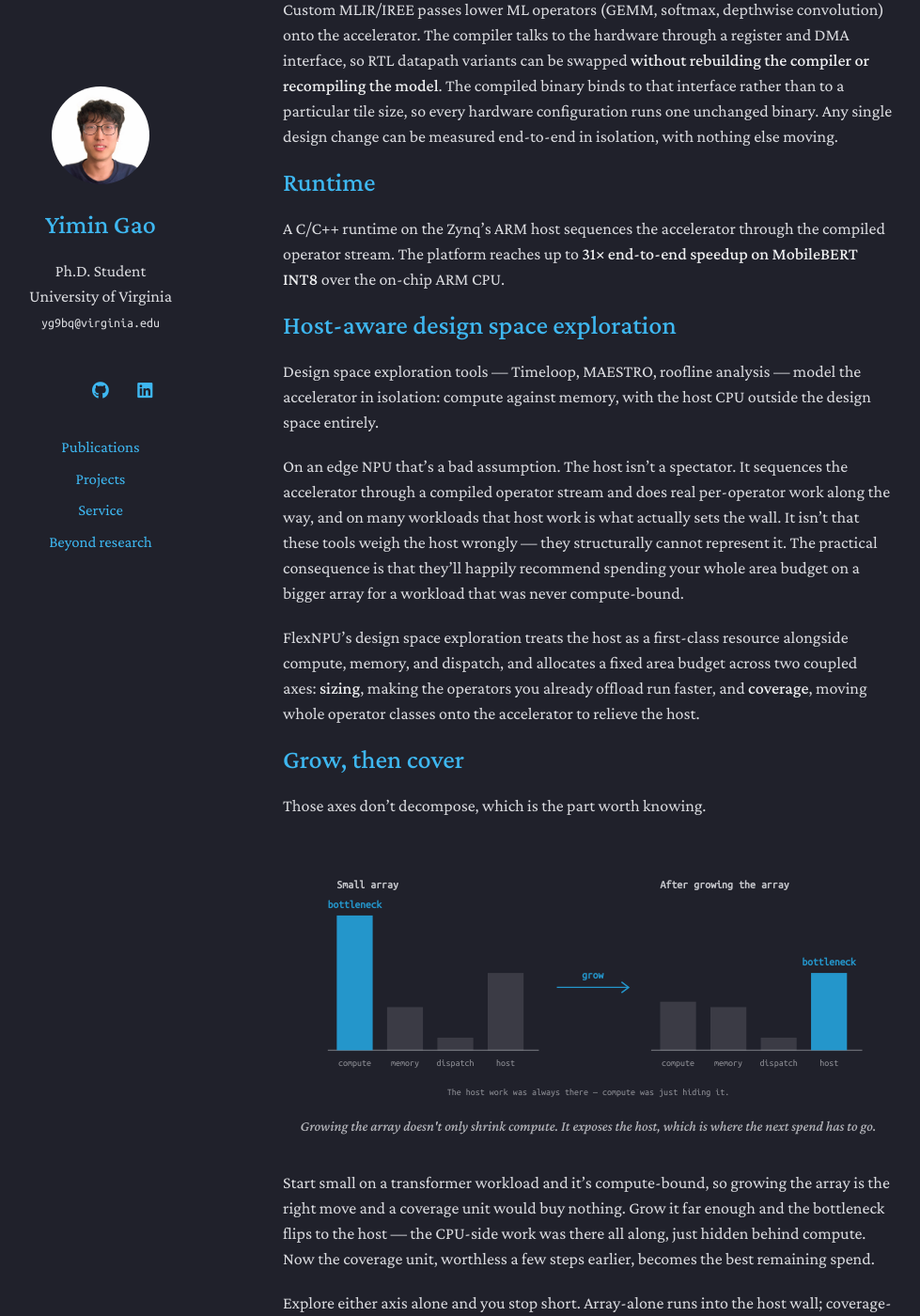
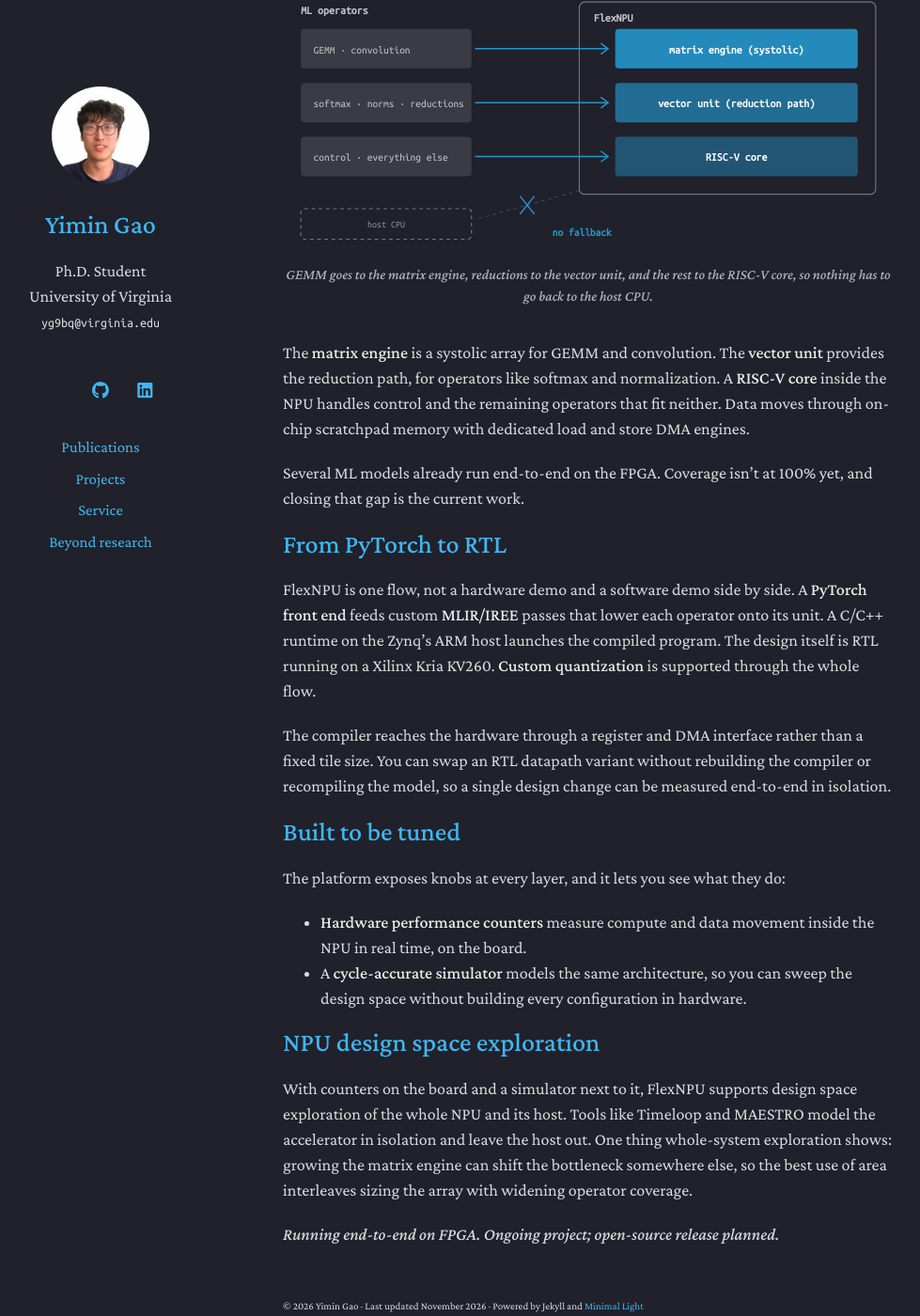
Before and after one commit to YiminGao0113/YiminGao0113.github.io, a Jekyll site: the page built from _projects/flexnpu.md, in a window 1280 px wide and 1400 px high, scrolled down 560 px. Shown: the whole window at 94% size, without its empty margins (169-1148 px from the left). Built offline with Jekyll 4.4.1, drawn with Linux system fonts in a browser that asks for light colours; a style sheet for code colours, icons or effects is not loaded; some of the changed text lies outside the part shown.

Commit message:
FlexNPU: reframe as an end-to-end NPU platform (full operator coverage, PyTorch to RTL)
Co-Authored-By: Claude Opus 5.5 <noreply@anthropic.com>
Claude-Session: https://claude.ai/code/session_01YEvZxk96wYcaPiDtptvMUG

```diff
--- a/_projects/flexnpu.md
+++ b/_projects/flexnpu.md
@@ -5,121 +5,103 @@ order: 2
 permalink: /projects/flexnpu
 redirect_from:
   - /projects/edgescope
-tagline: "A full-stack FPGA NPU platform: architecture, compiler, and runtime"
-status: "Platform in silicon · tool in submission"
-keywords: ["NPU", "RISC-V", "systolic array", "vector unit", "MLIR / IREE", "compiler and runtime", "design space exploration"]
-excerpt: "An end-to-end NPU on a Xilinx Kria KV260: a RISC-V controller, systolic matrix engine, and vector unit, a custom MLIR/IREE compiler backend, and a C/C++ host runtime."
+tagline: "An open, end-to-end NPU research platform, from PyTorch to RTL on an FPGA"
+status: "Running end-to-end on FPGA · open-source release planned"
+keywords: ["NPU", "RISC-V", "systolic array", "vector unit", "MLIR / IREE", "PyTorch", "custom quantization", "cycle-accurate simulation"]
+excerpt: "An NPU that keeps ML operators off the host CPU: a matrix engine for GEMM, a vector unit for reductions, and a RISC-V core for the rest, with one flow from PyTorch down to RTL on an FPGA."
 featured: true
 ---
 
-FlexNPU is an end-to-end AI accelerator platform I built on a Xilinx Kria KV260
-(Zynq SoC), covering the whole stack: the NPU architecture, a custom compiler
-backend, and the host runtime.
+An NPU is only as fast as the operators it can't run. Every operator that falls
+back to the host CPU costs a round trip: data out to the CPU, compute on a core
+that was never meant for it, data back. On an edge SoC, those fallbacks can end
+up dominating the whole model.
 
-Architecture
+FlexNPU's goal is to run the full ML operator set on the accelerator, so a model
+never has to go back to the CPU. The other goal is to expose the whole stack,
+from the PyTorch model down to the RTL, so other researchers can build on it.
+
+Full operator coverage
 ======
 
-The NPU integrates a **RISC-V controller**, a **systolic matrix engine**, and a
-**vector unit**, which broadens ML operator coverage beyond what the matrix
-engine handles. Data moves through on-chip scratchpad memory with dedicated load and store DMA
-engines, inside a double-buffered RTL shell with AXI DMA.
+Each class of operator has a home on the NPU.
 
-Compiler
+<figure class="project-figure">
+<svg viewBox="0 0 680 300" role="img" aria-labelledby="pf-cov-t pf-cov-d">
+  <title id="pf-cov-t">Every operator class maps to a unit on the NPU</title>
+  <desc id="pf-cov-d">Three operator classes on the left map to three units inside the NPU: GEMM and convolution to the matrix engine, reductions such as softmax and normalization to the vector unit, and everything else to the RISC-V core. The host CPU is drawn faded at the bottom with a crossed-out fallback path.</desc>
+
+  <text class="pf-text-hd" x="20" y="34">ML operators</text>
+  <rect class="pf-fill" x="20" y="50"  width="190" height="44" rx="4"/>
+  <text class="pf-text" x="34" y="77">GEMM · convolution</text>
+  <rect class="pf-fill" x="20" y="110" width="190" height="44" rx="4"/>
+  <text class="pf-text" x="34" y="137">softmax · norms · reductions</text>
+  <rect class="pf-fill" x="20" y="170" width="190" height="44" rx="4"/>
+  <text class="pf-text" x="34" y="197">control · everything else</text>
+
+  <rect class="pf-box" x="330" y="20" width="330" height="214" rx="6"/>
+  <text class="pf-text-hd" x="346" y="42">FlexNPU</text>
+  <rect class="pf-accent" x="370" y="50"  width="270" height="44" rx="4" opacity="0.9"/>
+  <rect class="pf-accent" x="370" y="110" width="270" height="44" rx="4" opacity="0.65"/>
+  <rect class="pf-accent" x="370" y="170" width="270" height="44" rx="4" opacity="0.45"/>
+  <text x="505" y="77"  text-anchor="middle" style="fill:#fff;font:700 12.5px 'Ubuntu Mono',monospace">matrix engine (systolic)</text>
+  <text x="505" y="137" text-anchor="middle" style="fill:#fff;font:700 12.5px 'Ubuntu Mono',monospace">vector unit (reduction path)</text>
+  <text x="505" y="197" text-anchor="middle" style="fill:#fff;font:700 12.5px 'Ubuntu Mono',monospace">RISC-V core</text>
+
+  <path class="pf-accent-line" d="M214 72 L362 72"/><path class="pf-accent-line" d="M354 66 L362 72 L354 78"/>
+  <path class="pf-accent-line" d="M214 132 L362 132"/><path class="pf-accent-line" d="M354 126 L362 132 L354 138"/>
+  <path class="pf-accent-line" d="M214 192 L362 192"/><path class="pf-accent-line" d="M354 186 L362 192 L354 198"/>
+
+  <rect class="pf-box" x="20" y="250" width="190" height="34" rx="4" stroke-dasharray="4 4" opacity="0.3"/>
+  <text class="pf-text-sm" x="115" y="271" text-anchor="middle">host CPU</text>
+  <path class="pf-line-soft" d="M330 230 L214 262" stroke-dasharray="4 4"/>
+  <path class="pf-accent-line" d="M264 236 L280 256 M280 236 L264 256"/>
+  <text class="pf-text-ac" x="300" y="280">no fallback</text>
+</svg>
+<figcaption>GEMM goes to the matrix engine, reductions to the vector unit, and the rest to the RISC-V core, so nothing has to go back to the host CPU.</figcaption>
+</figure>
+
+The **matrix engine** is a systolic array for GEMM and convolution. The **vector
+unit** provides the reduction path, for operators like softmax and normalization.
+A **RISC-V core** inside the NPU handles control and the remaining operators that
+fit neither. Data moves through on-chip scratchpad memory with dedicated load and
+store DMA engines.
+
+Several ML models already run end-to-end on the FPGA. Coverage isn't at 100% yet,
+and closing that gap is the current work.
+
+From PyTorch to RTL
 ======
 
-Custom MLIR/IREE passes lower ML operators (GEMM, softmax, depthwise convolution)
-onto the accelerator. The compiler talks to the hardware through a register and
-DMA interface, so RTL datapath variants can be swapped **without rebuilding the
-compiler or recompiling the model**. The compiled binary binds to that interface
-rather than to a particular tile size, so every hardware configuration runs one
-unchanged binary. Any single design change can be measured end-to-end in
-isolation, with nothing else moving.
+FlexNPU is one flow, not a hardware demo and a software demo side by side. A
+**PyTorch front end** feeds custom **MLIR/IREE** passes that lower each operator
+onto its unit. A C/C++ runtime on the Zynq's ARM host launches the compiled program.
+The design itself is RTL running on a Xilinx Kria KV260. **Custom quantization**
+is supported through the whole flow.
 
-Runtime
+The compiler reaches the hardware through a register and DMA interface rather
+than a fixed tile size. You can swap an RTL datapath variant without rebuilding
+the compiler or recompiling the model, so a single design change can be measured
+end-to-end in isolation.
+
+Built to be tuned
 ======
 
-A C/C++ runtime on the Zynq's ARM host sequences the accelerator through the
-compiled operator stream. The platform reaches up to **31× end-to-end speedup on
-MobileBERT INT8** over the on-chip ARM CPU.
+The platform exposes knobs at every layer, and it lets you see what they do:
 
-Host-aware design space exploration
+- **Hardware performance counters** measure compute and data movement inside the
+  NPU in real time, on the board.
+- A **cycle-accurate simulator** models the same architecture, so you can sweep
+  the design space without building every configuration in hardware.
+
+NPU design space exploration
 ======
 
-Design space exploration tools — Timeloop, MAESTRO, roofline analysis — model the
-accelerator in isolation: compute against memory, with the host CPU outside the
-design space entirely.
+With counters on the board and a simulator next to it, FlexNPU supports design
+space exploration of the whole NPU and its host. Tools like Timeloop and MAESTRO
+model the accelerator in isolation and leave the host out. One thing whole-system
+exploration shows: growing the matrix engine can shift the bottleneck somewhere
+else, so the best use of area interleaves sizing the array with widening operator
+coverage.
 
-On an edge NPU that's a bad assumption. The host isn't a spectator. It sequences
-the accelerator through a compiled operator stream and does real per-operator work
-along the way, and on many workloads that host work is what actually sets the
-wall. It isn't that these tools weigh the host wrongly — they structurally cannot
-represent it. The practical consequence is that they'll happily recommend spending
-your whole area budget on a bigger array for a workload that was never
-compute-bound.
-
-FlexNPU's design space exploration treats the host as a first-class resource
-alongside compute, memory, and
-dispatch, and allocates a fixed area budget across two coupled axes: **sizing**,
-making the operators you already offload run faster, and **coverage**, moving whole
-operator classes onto the accelerator to relieve the host.
-
-Grow, then cover
-======
-
-Those axes don't decompose, which is the part worth knowing.
-
-<figure class="project-figure">
-<svg viewBox="0 0 680 280" role="img" aria-labelledby="pf-es-t pf-es-d">
-  <title id="pf-es-t">The bottleneck moves when the array grows</title>
-  <desc id="pf-es-d">Two bar charts. With a small array, compute is the tallest bar and the binding resource. After growing the array, compute shrinks below host, and the host becomes the tallest bar and the new bottleneck.</desc>
-
-  <text class="pf-text-hd" x="60" y="40">Small array</text>
-  <text class="pf-text-hd" x="420" y="40">After growing the array</text>
-
-  <line class="pf-line" x1="50" y1="220" x2="285" y2="220"/>
-  <line class="pf-line" x1="410" y1="220" x2="645" y2="220"/>
-
-  <text class="pf-text-ac" x="80" y="62" text-anchor="middle">bottleneck</text>
-  <rect class="pf-accent" x="60"  y="70"  width="40" height="150"/>
-  <rect class="pf-fill"   x="116" y="172" width="40" height="48"/>
-  <rect class="pf-fill"   x="172" y="206" width="40" height="14"/>
-  <rect class="pf-fill"   x="228" y="134" width="40" height="86"/>
-
-  <text class="pf-text-sm" x="80"  y="238" text-anchor="middle">compute</text>
-  <text class="pf-text-sm" x="136" y="238" text-anchor="middle">memory</text>
-  <text class="pf-text-sm" x="192" y="238" text-anchor="middle">dispatch</text>
-  <text class="pf-text-sm" x="248" y="238" text-anchor="middle">host</text>
-
-  <path class="pf-accent-line" d="M305 150 L385 150"/>
-  <path class="pf-accent-line" d="M377 144 L385 150 L377 156"/>
-  <text class="pf-text-ac" x="345" y="140" text-anchor="middle">grow</text>
-
-  <text class="pf-text-ac" x="608" y="126" text-anchor="middle">bottleneck</text>
-  <rect class="pf-fill"   x="420" y="166" width="40" height="54"/>
-  <rect class="pf-fill"   x="476" y="172" width="40" height="48"/>
-  <rect class="pf-fill"   x="532" y="206" width="40" height="14"/>
-  <rect class="pf-accent" x="588" y="134" width="40" height="86"/>
-
-  <text class="pf-text-sm" x="440" y="238" text-anchor="middle">compute</text>
-  <text class="pf-text-sm" x="496" y="238" text-anchor="middle">memory</text>
-  <text class="pf-text-sm" x="552" y="238" text-anchor="middle">dispatch</text>
-  <text class="pf-text-sm" x="608" y="238" text-anchor="middle">host</text>
-
-  <text class="pf-text-sm" x="340" y="270" text-anchor="middle">The host work was always there — compute was just hiding it.</text>
-</svg>
-<figcaption>Growing the array doesn't only shrink compute. It exposes the host, which is where the next spend has to go.</figcaption>
-</figure>
-
-Start small on a transformer workload and it's compute-bound, so growing the array
-is the right move and a coverage unit would buy nothing. Grow it far enough and the
-bottleneck flips to the host — the CPU-side work was there all along, just hidden
-behind compute. Now the coverage unit, worthless a few steps earlier, becomes the
-best remaining spend.
-
-Explore either axis alone and you stop short. Array-alone runs into the host wall;
-coverage-alone does nothing while compute is still binding. Only a loop that
-watches the bottleneck *shift* finds "grow, then cover" — and the allocator finds
-it on its own rather than being told. It also declines to spend when nothing helps,
-from the same code path, with no special case.
-
-*Platform running in silicon. DSE tool in submission.*
+*Running end-to-end on FPGA. Ongoing project; open-source release planned.*
```
